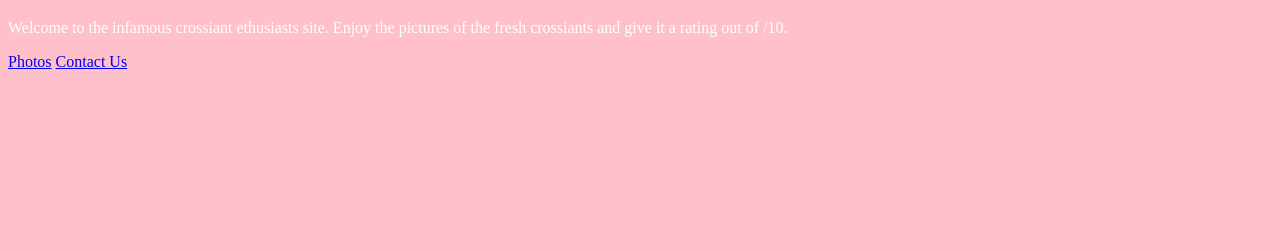
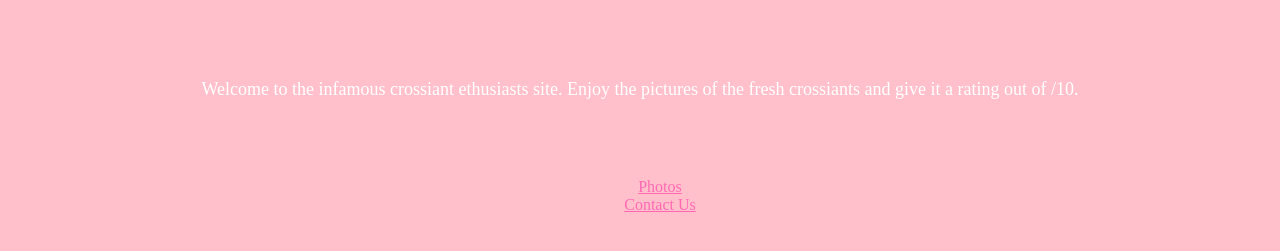
Before and after one commit to brookebusteed/crossiant-challenge, a plain HTML site: page index.html in a window 1280 px wide. Shown: the part 61-312 px from the top of the page. Drawn offline with Linux system fonts and the light colour scheme.

Commit message:
Update layout more user friendly

```diff
--- a/index.html
+++ b/index.html
@@ -12,7 +12,13 @@
       Welcome to the infamous crossiant ethusiasts site. Enjoy the pictures of
       the fresh crossiants and give it a rating out of /10.
     </p>
-    <a href="/photos.html">Photos</a>
-    <a href="/contact.html">Contact Us</a>
+    <ul>
+      <li>
+        <a href="/photos.html">Photos</a>
+      </li>
+      <li>
+        <a href="/contact.html">Contact Us</a>
+      </li>
+    </ul>
   </body>
 </html>
--- a/src/style.css
+++ b/src/style.css
@@ -1,12 +1,22 @@
 body {
   background-color: pink;
   color: #fff;
+  text-align: center;
 }
 
-h1 {
-  text-align: center;
+p {
+  font-size: 18px;
+  padding: 60px 20px;
 }
 
 img {
   max-width: 200px;
 }
+
+a {
+  color: hotpink;
+}
+
+ul {
+  list-style: none;
+}
```
Also changed, not shown: contact.html (+1 -1 lines), photos.html (+6 -1 lines).
